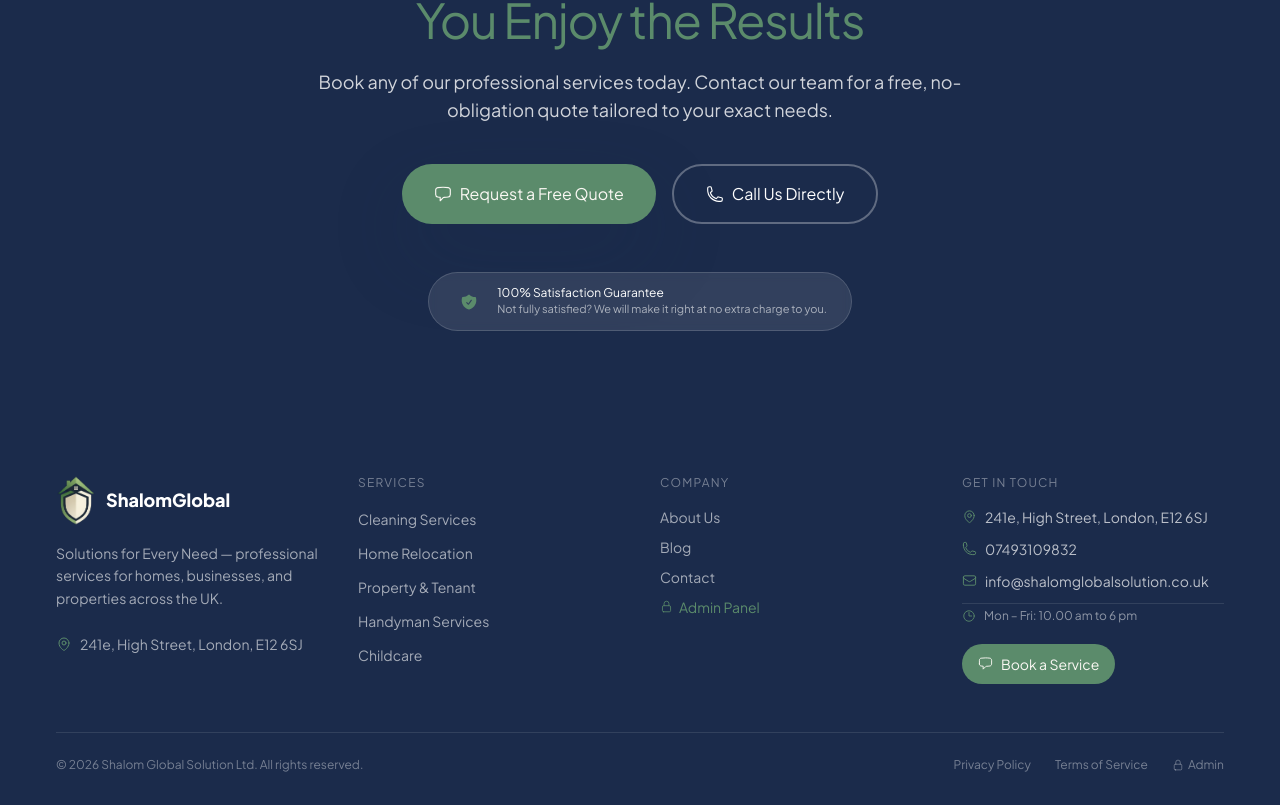
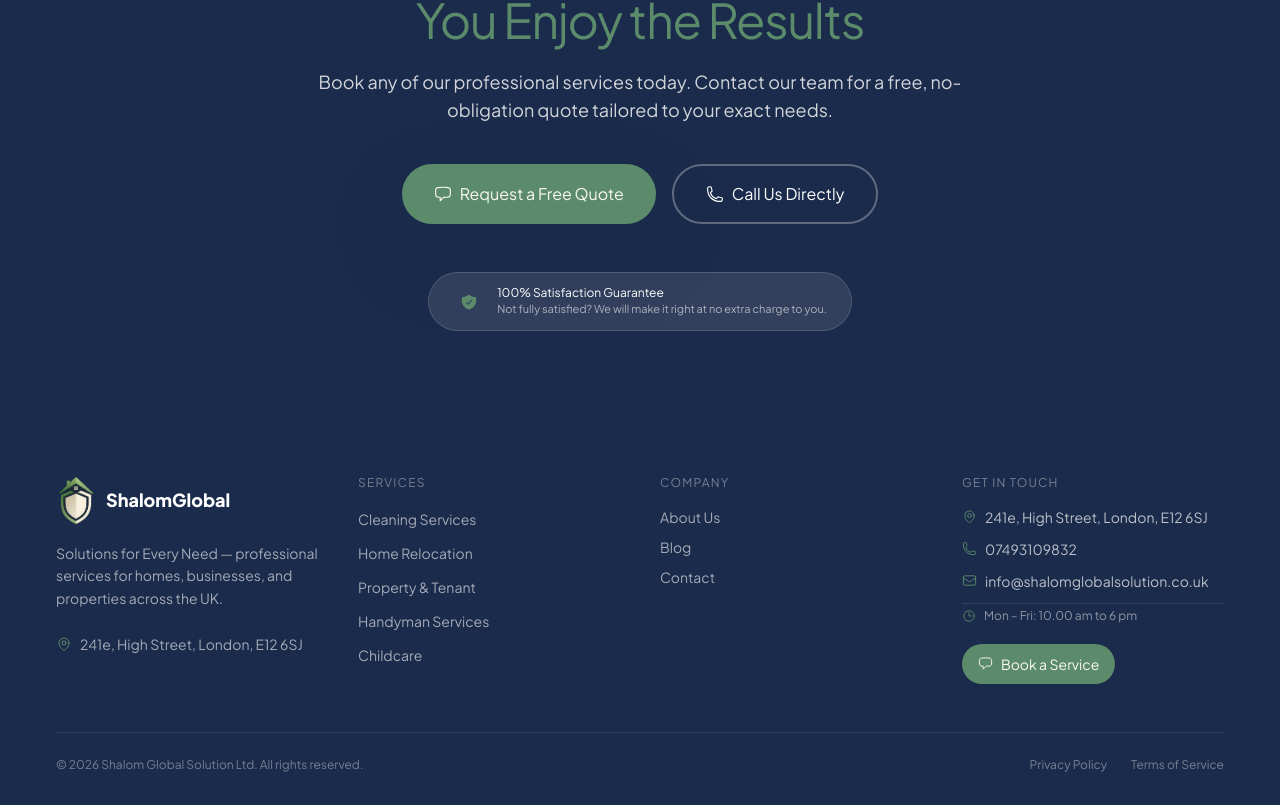
Before and after one commit to crispydosaukk/shalomglobalsolutions, a Next.js app: page / in a window 1280 px wide. Shown: the part 3876-4681 px from the top of the page. Built offline with nearby package versions, Linux system fonts and the light colour scheme; no server answers; the database is empty.

Commit message:
Comment out Admin Panel and Admin links in footer

```diff
--- a/src/components/Footer.tsx
+++ b/src/components/Footer.tsx
@@ -18,7 +18,7 @@ const footerLinks = {
     { label: 'About Us', href: '/about' },
     { label: 'Blog', href: '/blog' },
     { label: 'Contact', href: '/contact' },
-    { label: 'Admin Panel', href: '/dashboard/login' },
+    // { label: 'Admin Panel', href: '/dashboard/login' },
   ],
   legal: [
     { label: 'Privacy Policy', href: '/contact' },
@@ -134,13 +134,13 @@ export default function Footer() {
                 {l?.label}
               </Link>
             ))}
-            <Link
+            {/* <Link
               href="/dashboard/login"
               className="text-xs text-white/40 hover:text-secondary transition-colors font-600 flex items-center gap-1"
             >
               <Icon name="LockClosedIcon" size={12} />
               Admin
-            </Link>
+            </Link> */}
           </div>
         </div>
       </div>
```
